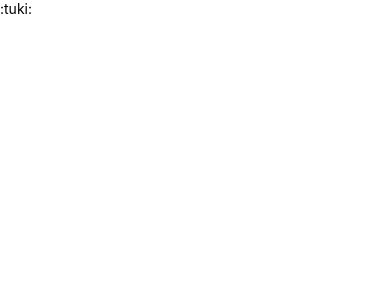
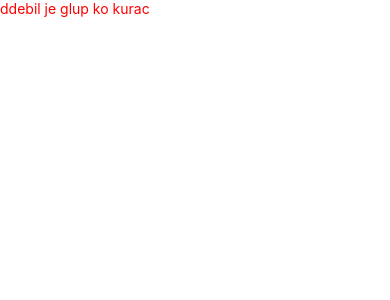
Before and after one commit to RokoRad/LiftOff, a React Native app in the folder LiftOff.Mobile/: screen / in a window 390 px wide. Shown: the top 300 px of the page. Built offline with nearby package versions, Linux system fonts and the light colour scheme.

Commit message:
finished setup :tada:

```diff
--- a/LiftOff.Mobile/App.js
+++ b/LiftOff.Mobile/App.js
@@ -1,12 +1,13 @@
 import React, { Component } from 'react';
-import { Text, View } from 'react-native';
+import { View } from 'react-native';
+import Kurac from './components/Kurac';
 import { styles } from './styles.js';
 
 class App extends React.Component {
   render() {
     return (
       <View style={styles.statusBar}>
-        <Text>:tuki:</Text>
+        <Kurac name="ddebil"/>
       </View>
     );
   }
--- /dev/null
+++ b/LiftOff.Mobile/components/Kurac/index.js
@@ -0,0 +1,9 @@
+import React from 'react';
+import { Text } from 'react-native';
+import { styles } from './styles.js';
+
+const Kurac = (props) => (
+    <Text style={styles.kurac}>{props.name} je glup ko kurac</Text>
+);
+
+export default Kurac;
--- /dev/null
+++ b/LiftOff.Mobile/components/Kurac/styles.js
@@ -0,0 +1,7 @@
+import { StyleSheet } from 'react-native';
+
+export const styles = StyleSheet.create({
+    kurac: {
+        color: 'red'
+    }
+});
```
